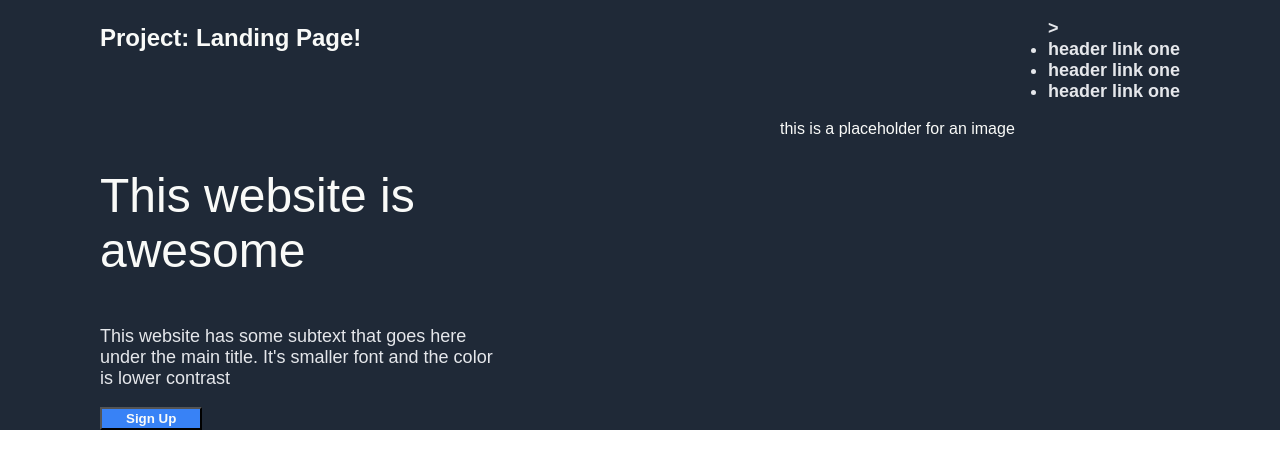
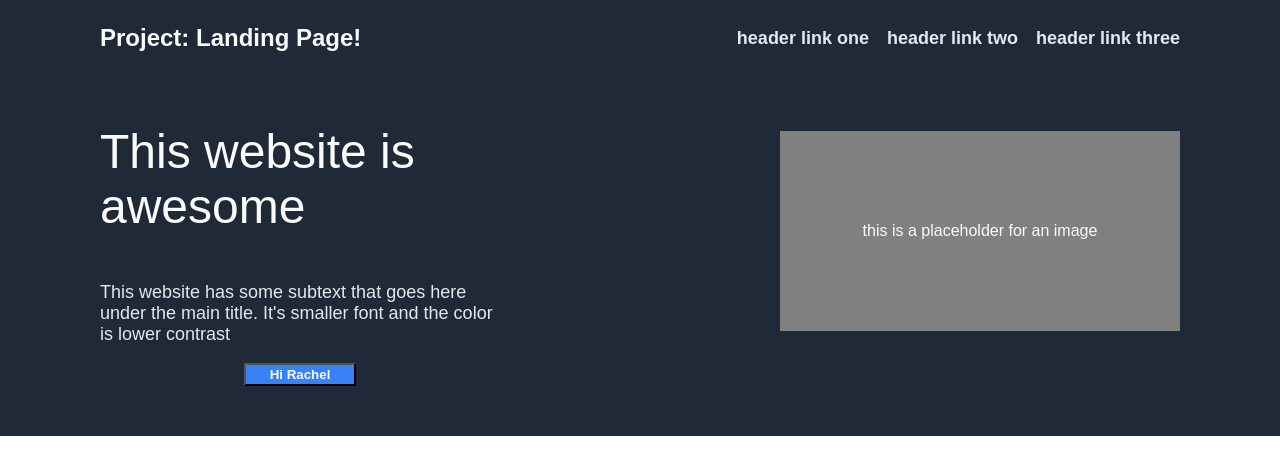
Before and after one commit to DwellHouse/ProjectLandingPage, a plain HTML site: page index.html in a window 1280 px wide. Drawn offline with Linux system fonts and the light colour scheme.

Commit message:
Precise Alignment of Header and Hero

```diff
--- a/index.html
+++ b/index.html
@@ -10,10 +10,10 @@
 <body>
     <div class="header">
         <p>Project: Landing Page!</p>
-        <ul>>
+        <ul>
             <li>header link one</li>
-            <li>header link one</li>
-            <li>header link one</li>
+            <li>header link two</li>
+            <li>header link three</li>
         </ul>
     </div>
 
@@ -21,7 +21,7 @@
         <div class="leftLinks">
             <p class="heroTitle">This website is awesome</p>
             <p class="heroText">This website has some subtext that goes here under the main title. It's smaller font and the color is lower contrast</p>
-            <button class="heroButton">Sign Up</button>
+            <button class="heroButton">Hi Rachel</button>
         </div>
         <div class="rightLinks">
             <a img>this is a placeholder for an image</a>
--- a/style.css
+++ b/style.css
@@ -15,22 +15,46 @@ body {
 .header {
     font-size: 24px;
     font-weight: bolder;
+    align-items: center;
+}
 
-}
 .leftLinks, .rightLinks {
     width: 400px;
 }
+
+.leftLinks {
+    justify-items: center;
+    flex-wrap: wrap;
+}
+
 ul, .heroText {
     font-size: 18px;
     color: #e5e7eb;
 }
 
+ul {
+    display: flex;
+    flex-direction: row;
+    gap: 18px;
+}
+
 li {
     color: #E5E7EB;
+    list-style: none;
+}
+
+.hero {
+    padding-bottom: 50px;
+    align-items: center;
 }
 
 .heroTitle {
     font-size: 48px;
+    padding-bottom: 0;
+}
+
+.heroText {
+    padding-top: 0;
 }
 
 button {
@@ -39,3 +63,13 @@ button {
     padding: 2px 24px;
     font-weight: bold;
 }
+
+.rightLinks {
+
+    height: 200px;
+    width: 400px;
+    background-color: grey;
+    display: flex;
+    align-items: center;
+    justify-content: center;
+}
```
